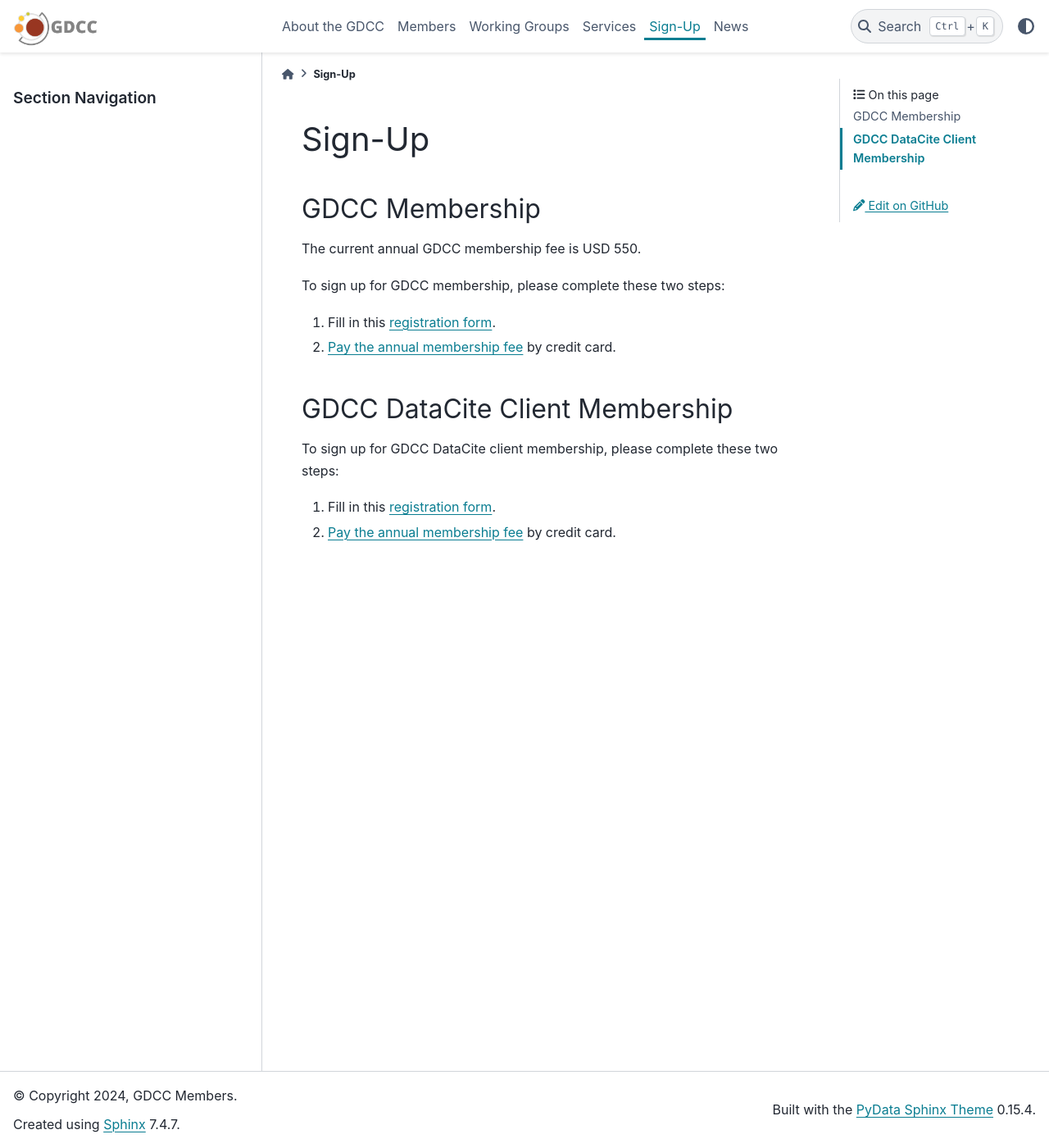
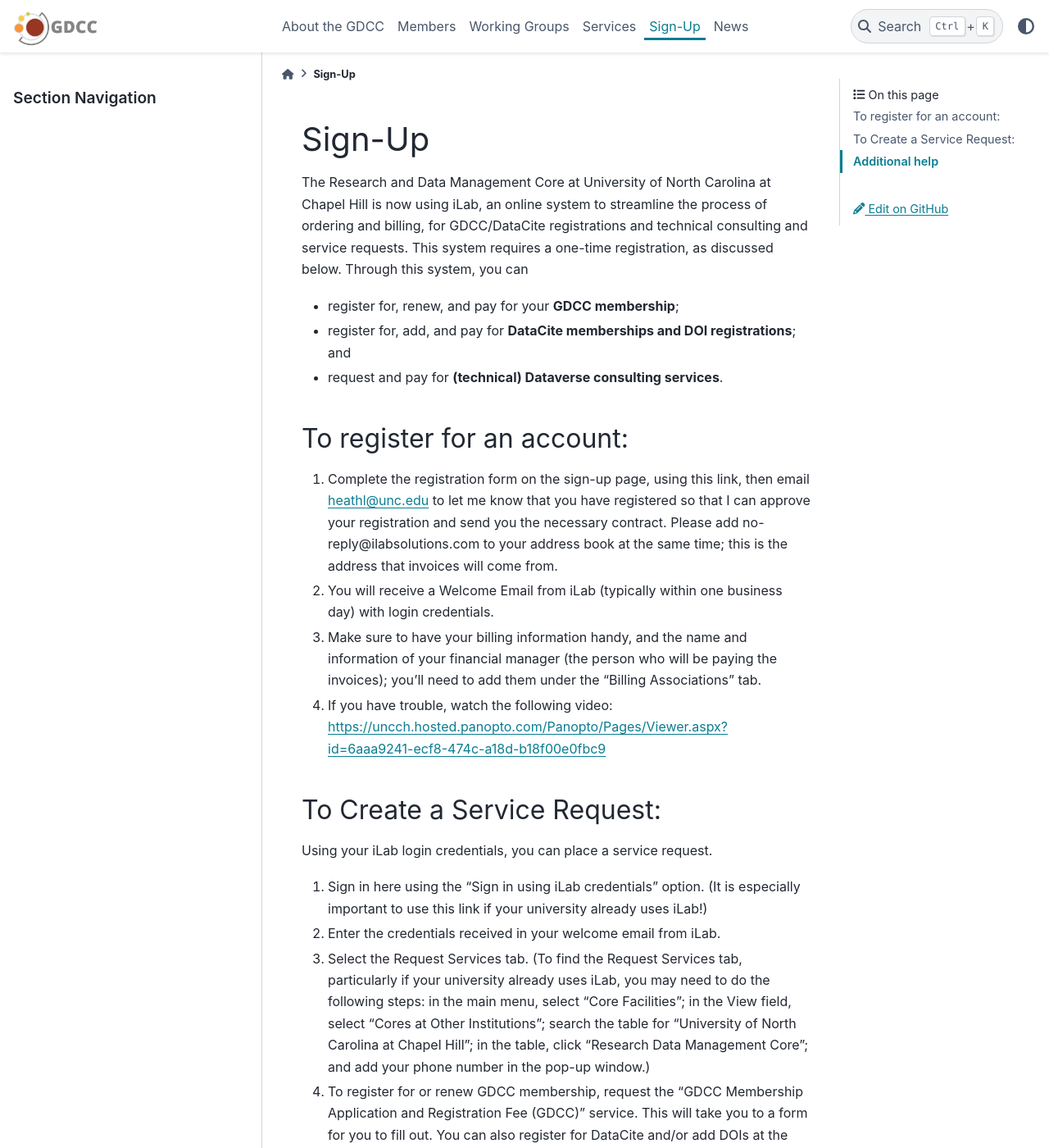
Before and after one commit to gdcc/www.gdcc.io, a Sphinx documentation site: the page built from source/sign-up.md, in a window 1280 px wide and 1400 px high. Shown: the whole window at 82% size. Built offline with Sphinx 7.4.7 and the PyData theme 0.15.4, drawn with Linux system fonts in a browser that asks for light colours; some of the changed text lies outside the part shown.

Commit message:
Update sign-up.md

```diff
--- a/source/sign-up.md
+++ b/source/sign-up.md
@@ -1,14 +1,22 @@
 # Sign-Up
-## GDCC Membership
-The current annual GDCC membership fee is USD 550.
+The Research and Data Management Core at University of North Carolina at Chapel Hill is now using iLab, an online system to streamline the process of ordering and billing, for GDCC/DataCite registrations and technical consulting and service requests. This system requires a one-time registration, as discussed below. Through this system, you can
+- register for, renew, and pay for your **GDCC membership**;
+- register for, add, and pay for **DataCite memberships and DOI registrations**; and
+- request and pay for **(technical) Dataverse consulting services**.
 
-To sign up for GDCC membership, please complete these two steps:
+## To register for an account:
+1. Complete the registration form on the sign-up page, using this link, then email [heathl@unc.edu](mailto:heathl@unc.edu) to let me know that you have registered so that I can approve your registration and send you the necessary contract. Please add no-reply@ilabsolutions.com to your address book at the same time; this is the address that invoices will come from.
+2. You will receive a Welcome Email from iLab (typically within one business day) with login credentials.
+3. Make sure to have your billing information handy, and the name and information of your financial manager (the person who will be paying the invoices); you’ll need to add them under the "Billing Associations" tab.
+4. If you have trouble, watch the following video: [https://uncch.hosted.panopto.com/Panopto/Pages/Viewer.aspx?id=6aaa9241-ecf8-474c-a18d-b18f00e0fbc9](https://uncch.hosted.panopto.com/Panopto/Pages/Viewer.aspx?id=6aaa9241-ecf8-474c-a18d-b18f00e0fbc9)
 
- 1. Fill in this [registration form](https://docs.google.com/forms/d/e/1FAIpQLSflGXzWJieYLM_3fDTolYEGco9KDZGV_16mKOg411PcKmczGQ/viewform).
- 2. [Pay the annual membership fee](https://tinyurl.com/ykj9rlkd) by credit card.
+## To Create a Service Request:
+Using your iLab login credentials, you can place a service request.
+1. Sign in here using the "Sign in using iLab credentials" option. (It is especially important to use this link if your university already uses iLab!)
+2. Enter the credentials received in your welcome email from iLab.
+3. Select the Request Services tab.  (To find the Request Services tab, particularly if your university already uses iLab, you may need to do the following steps: in the main menu, select "Core Facilities"; in the View field, select "Cores at Other Institutions"; search the table for "University of North Carolina at Chapel Hill"; in the table, click "Research Data Management Core"; and add your phone number in the pop-up window.)
+4. To register for or renew GDCC membership, request the "GDCC Membership Application and Registration Fee (GDCC)" service. This will take you to a form for you to fill out. You can also register for DataCite and/or add DOIs at the same time.
+5. Once you submit the request form, your request will automatically be marked "pending review." RDMC will review your request. After the request is approved, you will receive an invoice that includes all the necessary information for payment.
 
-## GDCC DataCite Client Membership
-To sign up for GDCC DataCite client membership, please complete these two steps:
-
- 1. Fill in this [registration form](https://docs.google.com/forms/d/e/1FAIpQLSeYnJD-kiqb3Vbf0bAYSU1O2AUo7sBohaAspFNiiZl1AZYbsg/viewform).
- 2. [Pay the annual membership fee](https://tinyurl.com/yrpl66pj) by credit card.
+## Additional help
+More detailed instructions can be found by clicking on the "HELP" link in the upper right-hand corner or by navigating to our iLab Help Site. For any questions not addressed in the Help site, click on the “HELP” link in the upper right-hand corner and submit a ticket, or email [ilab-support@agilent.com](mailto:ilab-support@agilent.com).
```
